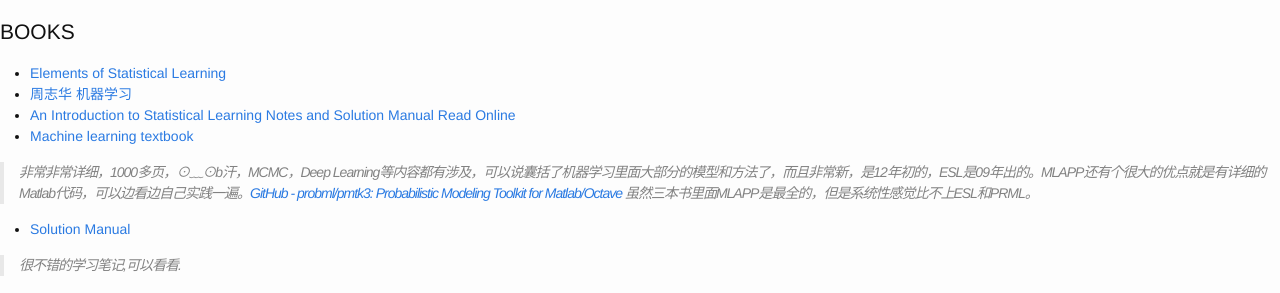
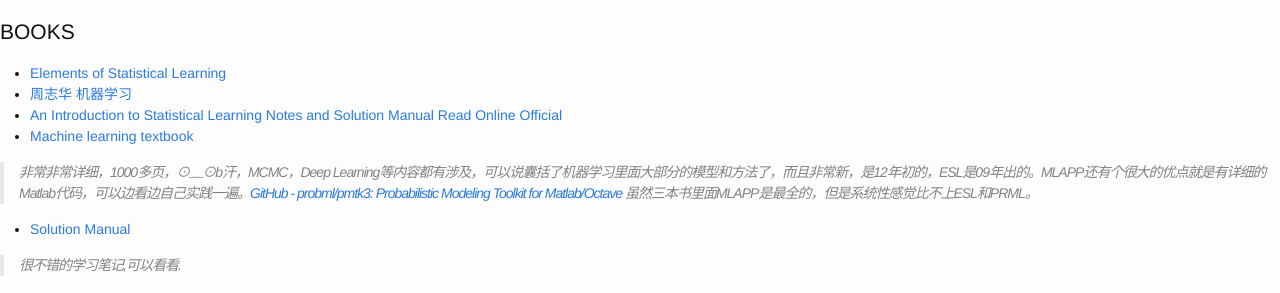
Before and after one commit to cnwarden/cnwarden.github.io, a Jekyll site: the page built from ml/index.md, in a window 1280 px wide and 900 px high, scrolled down 2256 px. Shown: the part 176-469 px from the top of the window. Built offline with Jekyll 4.4.1, drawn with Linux system fonts in a browser that asks for light colours; emoji names are drawn with the system emoji font.

Commit message:
Update index.md

```diff
--- a/ml/index.md
+++ b/ml/index.md
@@ -90,7 +90,7 @@ Stanford relation extractor is a Java implementation to find relations between t
 
 * [Elements of Statistical Learning](#)
 * [周志华 机器学习](https://www.zhihu.com/question/39945249)
-* [An Introduction to Statistical Learning](#) [Notes and Solution Manual](https://github.com/asadoughi/stat-learning) [Read Online](http://blog.princehonest.com/stat-learning/)
+* [An Introduction to Statistical Learning](#) [Notes and Solution Manual](https://github.com/asadoughi/stat-learning) [Read Online](http://blog.princehonest.com/stat-learning/) [Official](http://www-bcf.usc.edu/~gareth/ISL/getbook.html)
 * [Machine learning textbook](https://www.cs.ubc.ca/~murphyk/MLbook/)
 
 > 非常非常详细，1000多页，⊙﹏⊙b汗，MCMC，Deep Learning等内容都有涉及，可以说囊括了机器学习里面大部分的模型和方法了，而且非常新，是12年初的，ESL是09年出的。MLAPP还有个很大的优点就是有详细的Matlab代码，可以边看边自己实践一遍。[GitHub - probml/pmtk3: Probabilistic Modeling Toolkit for Matlab/Octave](https://github.com/probml/pmtk3) 虽然三本书里面MLAPP是最全的，但是系统性感觉比不上ESL和PRML。
```
